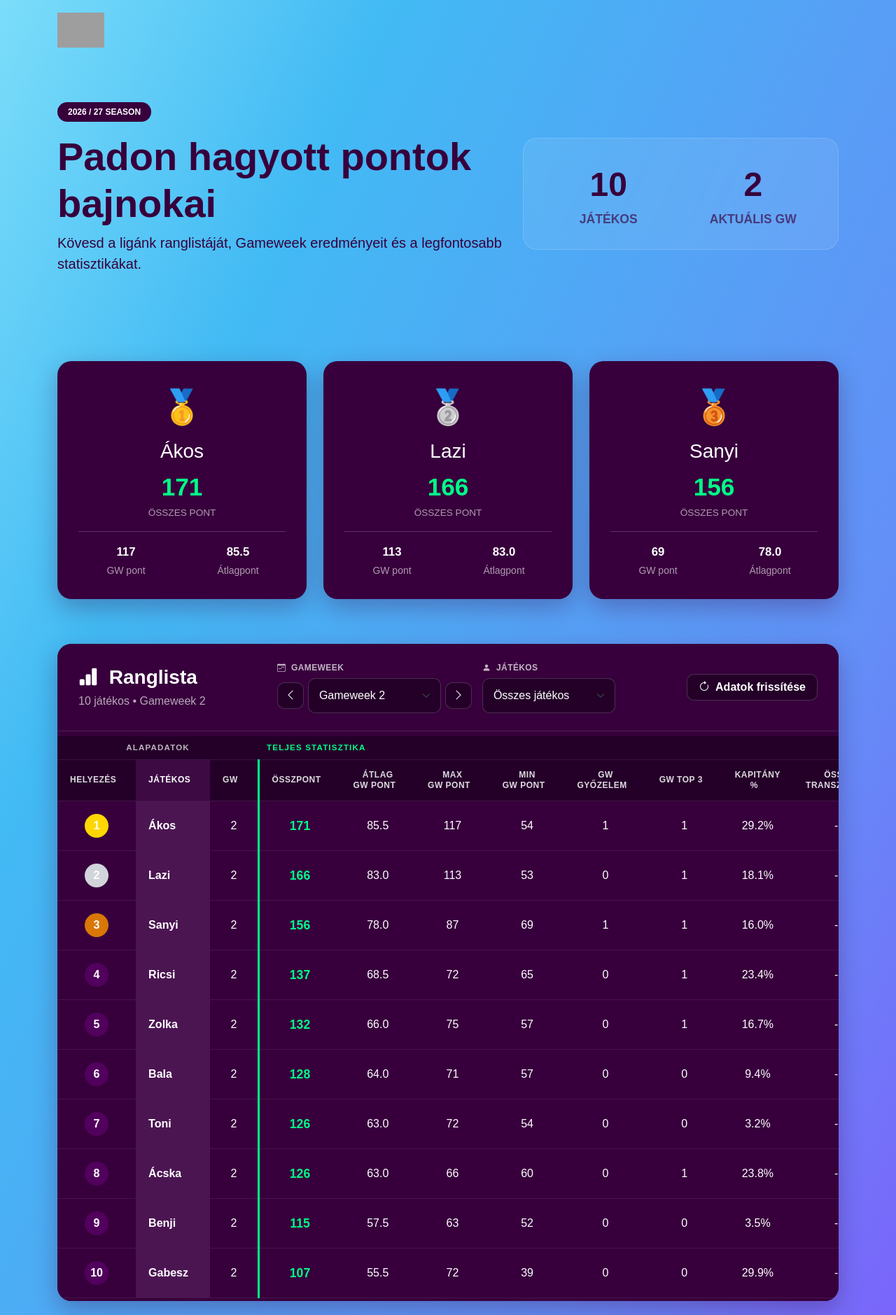
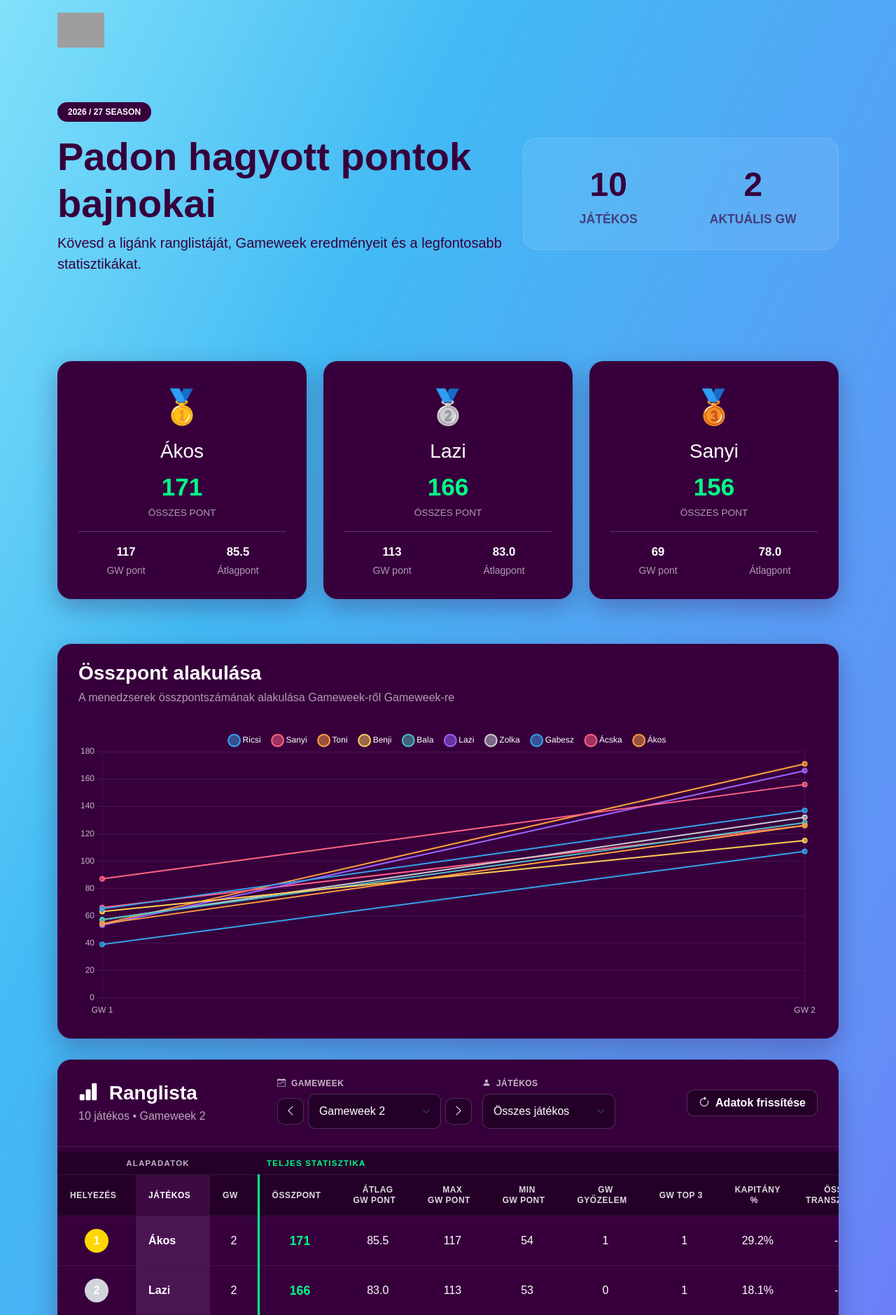
Before and after one commit to shadow19941019/fpl-dashboard, a Flask app: page / in a window 1280 px wide. Shown: the top 1879 px of the page at 70% size. Run offline with Flask 3, Linux system fonts and the light colour scheme; data that the repository does not hold is empty; grey boxes are pictures that could not be loaded.

Commit message:
Add overall points progression chart

```diff
--- a/static/script.js
+++ b/static/script.js
@@ -7,6 +7,7 @@ let currentData = [];
 
 let sortKey = "Ranking";
 let sortDirection = "asc";
+let overallPointsChart = null;
 
 
 // ==============================
@@ -77,6 +78,7 @@ function loadData() {
     // Gameweek selector létrehozása
     createGWSelect();
     createPlayerSelect();
+    createOverallPointsChart();
 }
 
 
@@ -393,6 +395,139 @@ function updateSortIndicators() {
         }
     });
 }
+
+// ==============================
+// RENDER CHART
+// ==============================
+
+function createOverallPointsChart() {
+
+    const canvas =
+        document.getElementById("overallPointsChart");
+
+    if (!canvas) {
+        return;
+    }
+
+    const gameweeks = [
+        ...new Set(
+            allData.map(row => Number(row.GW))
+        )
+    ].sort((a, b) => a - b);
+
+    const managers = [
+        ...new Set(
+            allData.map(row => row.Name)
+        )
+    ];
+
+    const datasets = managers.map(manager => {
+
+        const managerData = allData
+            .filter(row => row.Name === manager)
+            .sort(
+                (a, b) =>
+                    Number(a.GW) - Number(b.GW)
+            );
+
+        const points = gameweeks.map(gw => {
+
+            const gwData = managerData.find(
+                row => Number(row.GW) === gw
+            );
+
+            if (!gwData) {
+                return null;
+            }
+
+            return Number(
+                gwData["Sum points up to GW"]
+            );
+        });
+
+        return {
+            label: manager,
+            data: points,
+            borderWidth: 2,
+            pointRadius: 3,
+            pointHoverRadius: 6,
+            tension: 0.25,
+            spanGaps: true
+        };
+    });
+
+    if (overallPointsChart) {
+        overallPointsChart.destroy();
+    }
+
+    overallPointsChart = new Chart(
+        canvas,
+        {
+            type: "line",
+
+            data: {
+                labels: gameweeks.map(
+                    gw => `GW ${gw}`
+                ),
+                datasets: datasets
+            },
+
+            options: {
+                responsive: true,
+                maintainAspectRatio: false,
+
+                interaction: {
+                    mode: "index",
+                    intersect: false
+                },
+
+                plugins: {
+                    legend: {
+                        position: "top",
+
+                        labels: {
+                            color: "white",
+                            usePointStyle: true,
+                            padding: 18
+                        }
+                    },
+
+                    tooltip: {
+                        mode: "index",
+                        intersect: false
+                    }
+                },
+
+                scales: {
+                    x: {
+                        ticks: {
+                            color: "rgba(255,255,255,0.7)"
+                        },
+
+                        grid: {
+                            color: "rgba(255,255,255,0.08)"
+                        }
+                    },
+
+                    y: {
+                        beginAtZero: true,
+
+                        ticks: {
+                            color: "rgba(255,255,255,0.7)"
+                        },
+
+                        grid: {
+                            color: "rgba(255,255,255,0.08)"
+                        }
+                    }
+                }
+            }
+        }
+    );
+}
+
+
+
 
 // ==============================
 // RENDER TABLE
--- a/static/styles.css
+++ b/static/styles.css
@@ -1115,3 +1115,31 @@ body {
     color: #00ff87;
     font-weight: 800;
 }
+
+/* CHART */
+
+.chart-card {
+    background: #37003c;
+    border-radius: 20px;
+    padding: 25px 30px 30px;
+    margin-bottom: 30px;
+    box-shadow: 0 12px 35px rgba(55, 0, 60, 0.3);
+    color: white;
+}
+
+.chart-header h3 {
+    margin: 0;
+    font-weight: 800;
+    color: white;
+}
+
+.chart-header p {
+    margin: 6px 0 0;
+    color: rgba(255, 255, 255, 0.6);
+}
+
+.chart-container {
+    position: relative;
+    height: 420px;
+    margin-top: 25px;
+}
--- a/templates/index.html
+++ b/templates/index.html
@@ -15,6 +15,7 @@
 
     <!-- Saját CSS -->
     <link rel="stylesheet" href="{{ url_for('static', filename='styles.css') }}">
+    <script src="https://cdn.jsdelivr.net/npm/chart.js"></script>
 </head>
 
 
@@ -77,6 +78,24 @@
 
             <!-- JavaScript tölti -->
 
+        </div>
+
+        <!-- CHART-->
+
+        <div class="chart-card">
+            <div class="chart-header">
+                <div>
+                    <h3>Összpont alakulása</h3>
+                    <p>
+                        A menedzserek összpontszámának alakulása
+                        Gameweek-ről Gameweek-re
+                    </p>
+                </div>
+            </div>
+
+            <div class="chart-container">
+                <canvas id="overallPointsChart"></canvas>
+            </div>
         </div>
 
 
```
